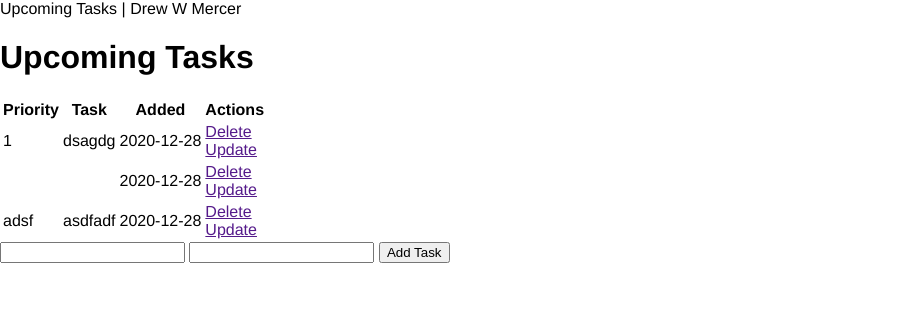
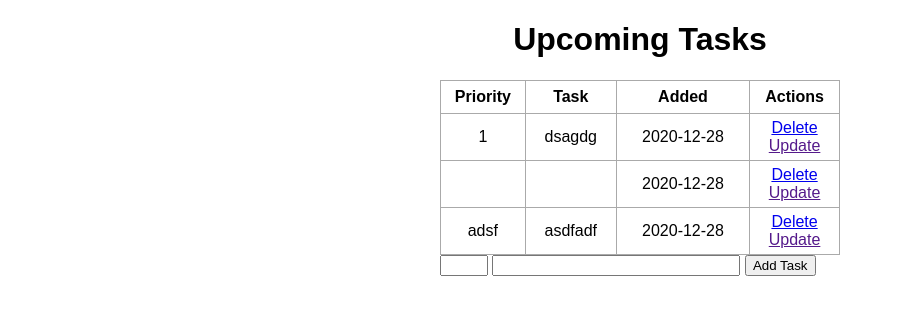
Before and after one commit to drewwmercer/flask-task-app, a Flask app: page / in a window 1280 px wide. Shown: the top 315 px of the page, without its empty margins (0-903 px from the left). Run offline with Flask 2, Linux system fonts and the light colour scheme; data comes from the database, SQL or seed files in the repository; both versions use the stored data as it was after the commit.

Commit message:
Successfully deleting tasks

```diff
--- a/app.py
+++ b/app.py
@@ -34,5 +34,17 @@ def index():
         tasks = Todo.query.order_by(Todo.date_created).all()
         return render_template('index.html', tasks=tasks)
 
+@app.route('/delete/<int:id>')
+def delete(id):
+    task_to_delete = Todo.query.get_or_404(id)
+
+    try:
+        db.session.delete(task_to_delete)
+        db.session.commit()
+        return redirect('/')
+    except:
+        return 'There was an issue deleting your task.'
+
+
 if __name__ == "__main__":
     app.run(debug=True)
--- a/static/css/main.css
+++ b/static/css/main.css
@@ -1,4 +1,43 @@
-body {
+body, html {
     margin: 0;
-    font-family: Helvetica, sans-serif;
+    font-family: sans-serif;
 }
+
+.content {
+    margin: 0 auto;
+    width: 400px;
+}
+
+h1 {
+    text-align: center;
+}
+
+table, td, th {
+    border: 1px solid #aaa;
+}
+
+table {
+    border-collapse: collapse;
+    width: 100%;
+}
+
+th {
+    height: 30px;
+}
+
+td {
+    text-align: center;
+    padding: 5px;
+}
+
+.form {
+    margin-top: 20px;
+}
+
+#priority {
+    width: 10%;
+}
+
+#content {
+    width: 60%;
+}
--- a/templates/base.html
+++ b/templates/base.html
@@ -3,7 +3,7 @@
 <head>
     <meta charset="UTF-8">
     <meta name="viewport" content="width=device-width, initial-scale=1.0">
-    <link rel="stylesheet" href="{{ url_for('static', filename='css/main.css') }}"
+    <link rel="stylesheet" href="{{ url_for('static', filename='css/main.css') }}">
     {% block head %}{% endblock %}
 </head>
 <body>
--- a/templates/index.html
+++ b/templates/index.html
@@ -20,7 +20,7 @@
             <td>{{ task.content }}</td>
             <td>{{ task.date_created.date() }}</td>
             <td>
-                <a href="">Delete</a>
+                <a href="/delete/{{task.id}}">Delete</a>
                 <br>
                 <a href="">Update</a>
             </td>
```
Also changed, not shown: test.db.
